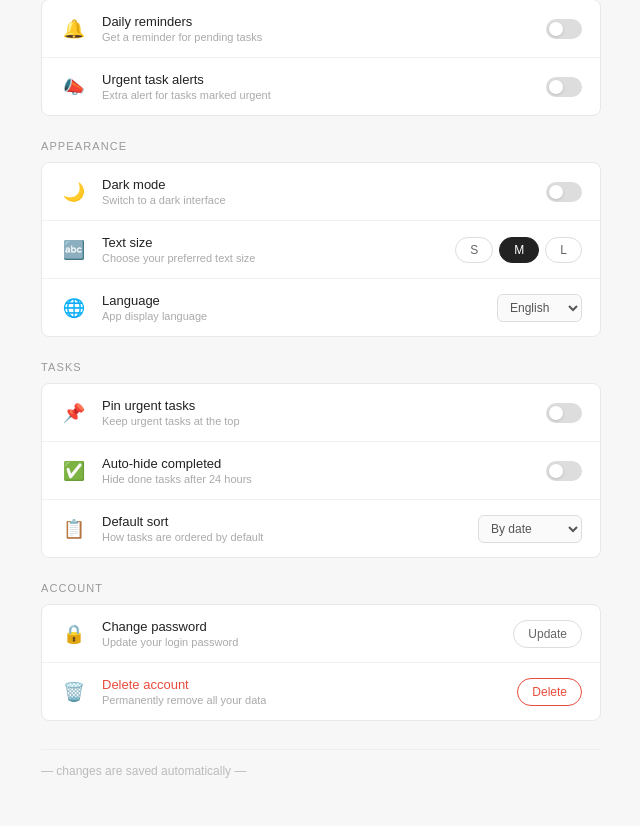
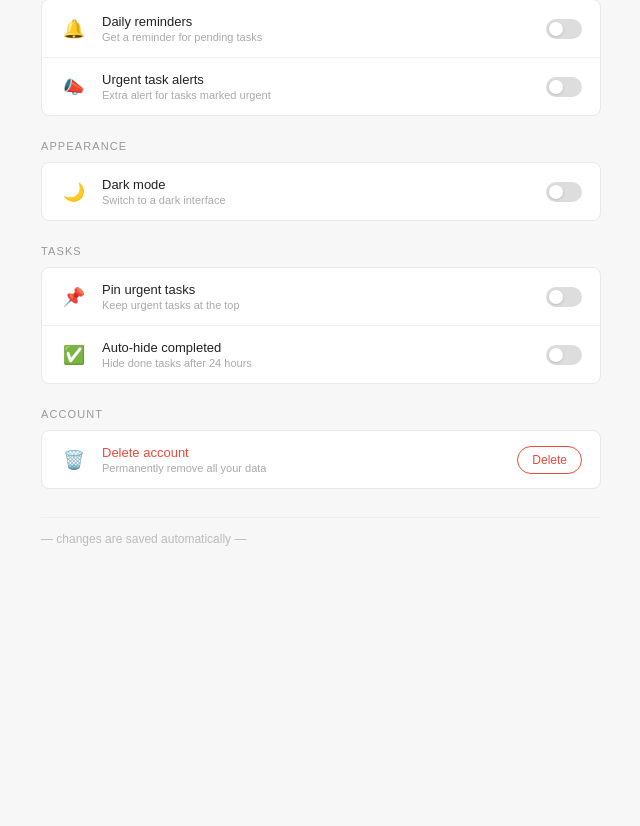
Before and after one commit to anthony03-tech/Web_Technologies_Basics-Hand_in-4, a Flask app: template templates/settings.html in a window 1280 px wide. Shown: the part 206-1032 px from the top of the page, without its empty margins (319-959 px from the left). After the commit the page ends 752 px from the top, so only its background shows below. Run offline with Flask 3, Linux system fonts and the light colour scheme; the template is opened without the code that fills it, so the values that code supplies are empty; some libraries are stand-ins or nearby versions.

Commit message:
removed not used settings

```diff
--- a/templates/settings.html
+++ b/templates/settings.html
@@ -69,37 +69,6 @@
           <span class="toggle-thumb"></span>
         </label>
       </div>
-
-      <div class="setting-row">
-        <span class="setting-icon">🔤</span>
-        <div class="setting-info">
-          <p class="setting-name">Text size</p>
-          <p class="setting-desc">Choose your preferred text size</p>
-        </div>
-
-        <div class="radio-group">
-          <input type="radio" name="textsize" id="sm">
-          <label for="sm">S</label>
-          <input type="radio" name="textsize" id="md" checked>
-          <label for="md">M</label>
-          <input type="radio" name="textsize" id="lg">
-          <label for="lg">L</label>
-        </div>
-      </div>
-
-      <div class="setting-row">
-        <span class="setting-icon">🌐</span>
-        <div class="setting-info">
-          <p class="setting-name">Language</p>
-          <p class="setting-desc">App display language</p>
-        </div>
-        <select class="setting-select">
-          <option selected>English</option>
-          <option>Français</option>
-          <option>Español</option>
-          <option>Deutsch</option>
-        </select>
-      </div>
     </div>
 
     <!-- Tasks -->
@@ -130,33 +99,11 @@
           <span class="toggle-thumb"></span>
         </label>
       </div>
-
-      <div class="setting-row">
-        <span class="setting-icon">📋</span>
-        <div class="setting-info">
-          <p class="setting-name">Default sort</p>
-          <p class="setting-desc">How tasks are ordered by default</p>
-        </div>
-        <select class="setting-select">
-          <option selected>By date</option>
-          <option>By priority</option>
-          <option>Alphabetical</option>
-        </select>
-      </div>
     </div>
 
     <!-- Account -->
     <p class="section-label">Account</p>
     <div class="settings-list">
-      <div class="setting-row">
-        <span class="setting-icon">🔒</span>
-        <div class="setting-info">
-          <p class="setting-name">Change password</p>
-          <p class="setting-desc">Update your login password</p>
-        </div>
-        <a href="#" class="danger-btn" style="border-color: #ddd; color: #666">Update</a>
-      </div>
-
       <div class="setting-row">
         <span class="setting-icon">🗑️</span>
         <div class="setting-info">
```
